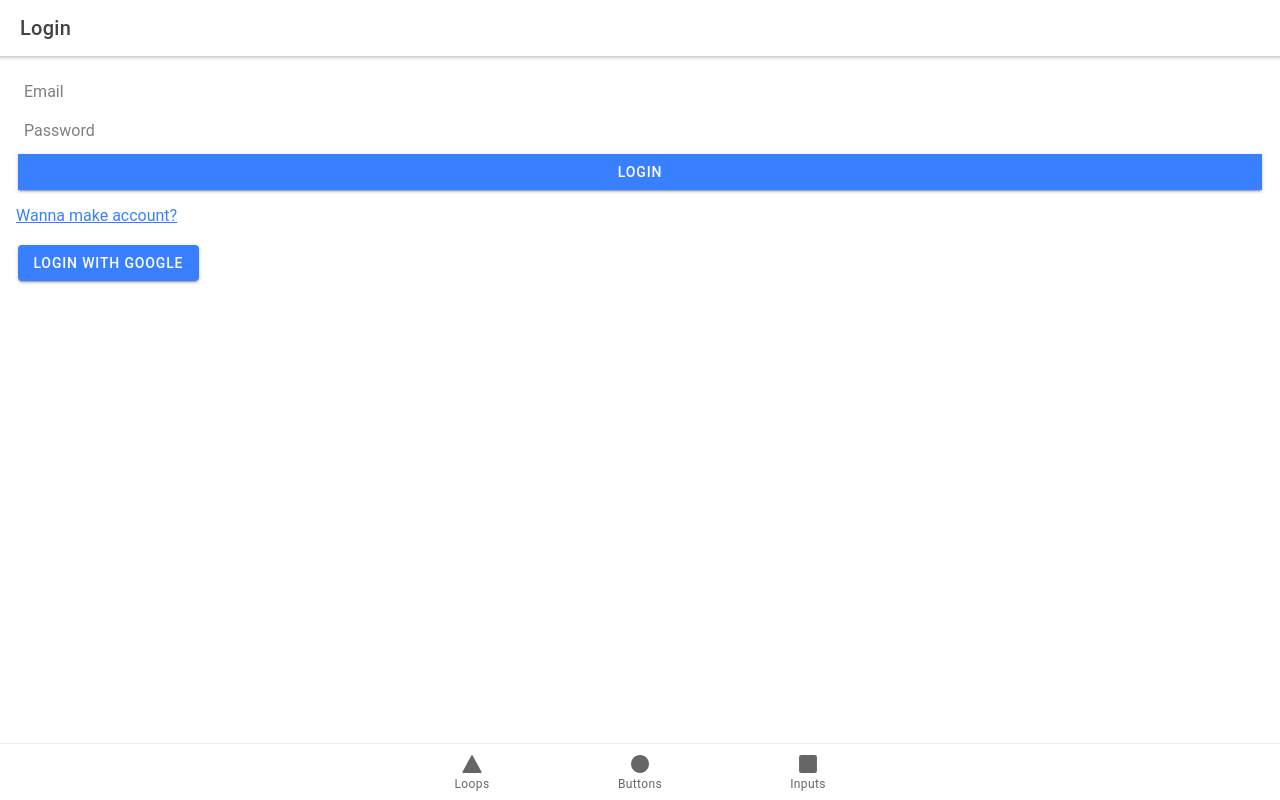
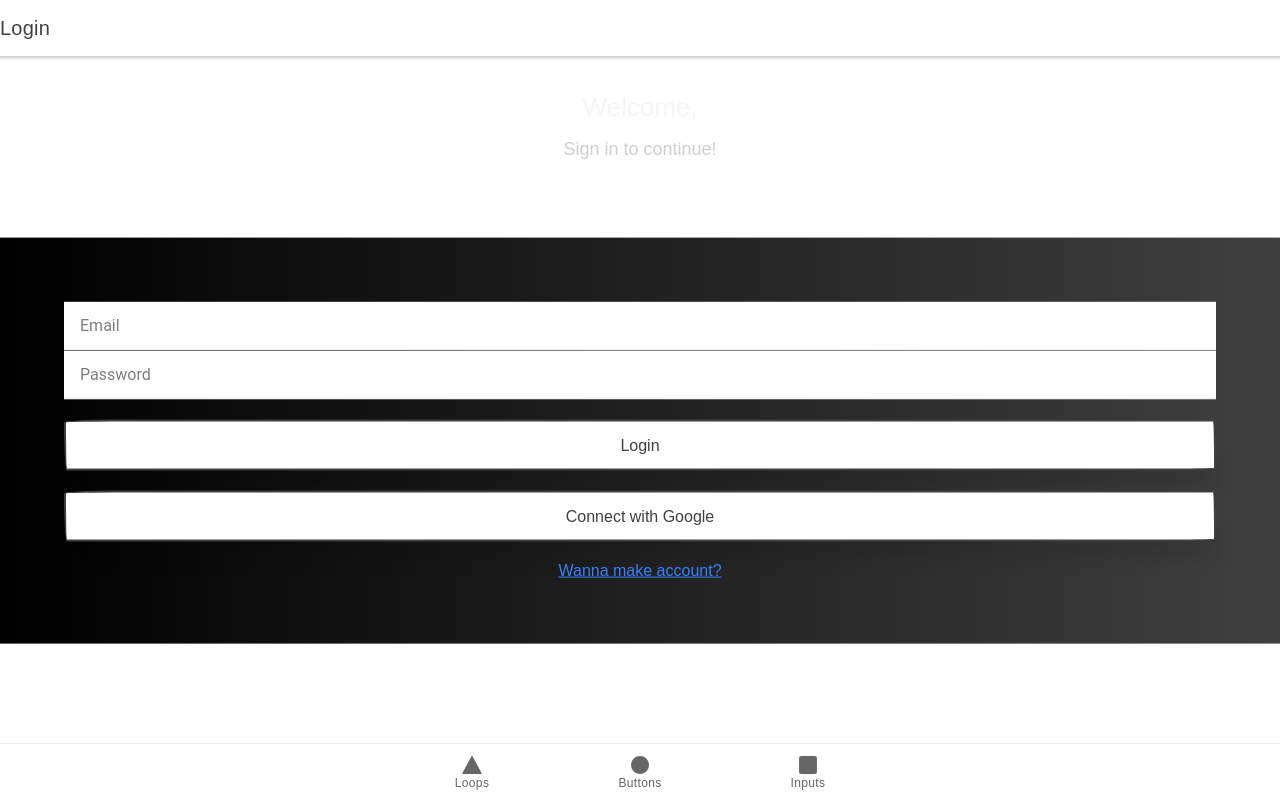
Before and after one commit to jevgenix/Task-app-React, a React (Create React App) app: page /login in a window 1280 px wide. Built offline with nearby package versions, Linux system fonts and the light colour scheme; no server answers.

Commit message:
css styling added to login/register pages

```diff
--- /dev/null
+++ b/src/pages/Login.css
@@ -0,0 +1,97 @@
+* {
+  margin: 0;
+  padding: 0;
+  font-family: "Poppins", sans-serif;
+}
+
+h1 {
+  color: whitesmoke;
+  margin-top: 15%;
+  margin-bottom: 10px;
+  font-size: 32px;
+  font-weight: 700;
+}
+
+h5 {
+  color: #cfcfcf;
+  font-weight: 500;
+}
+
+.message {
+  text-align: center;
+}
+
+.form {
+  width: 100%;
+  padding: 4rem;
+  position: absolute;
+  top: 50%;
+  left: 50%;
+  transform: translate(-50%, -40%);
+  background-image: linear-gradient(to right, #000000, #404040);
+  text-align: center;
+}
+
+.form-field.input {
+  border: 0;
+  background: none;
+  display: block;
+  margin: 20px auto;
+  text-align: center;
+  border: 2px solid #d6eaf8;
+  padding: 14px 10px;
+  width: 200px;
+  outline: none;
+  color: white;
+  border-radius: 24px;
+  transition: 0.25s;
+}
+
+.connect {
+  width: 100%;
+  align-self: center;
+  background-color: #fff;
+  background-image: none;
+  background-position: 0 90%;
+  background-repeat: repeat no-repeat;
+  background-size: 4px 3px;
+  border-radius: 15px 225px 255px 15px 15px 255px 225px 15px;
+  border-style: solid;
+  border-width: 2px;
+  box-shadow: rgba(0, 0, 0, 0.2) 15px 28px 25px -18px;
+  box-sizing: border-box;
+  color: #41403e;
+  cursor: pointer;
+  display: inline-block;
+  font-family: Neucha, sans-serif;
+  font-size: 1rem;
+  line-height: 23px;
+  outline: none;
+  padding: 0.75rem;
+  text-decoration: none;
+  transition: all 235ms ease-in-out;
+  border-bottom-left-radius: 15px 255px;
+  border-bottom-right-radius: 225px 15px;
+  border-top-left-radius: 255px 15px;
+  border-top-right-radius: 15px 225px;
+  user-select: none;
+  -webkit-user-select: none;
+  touch-action: manipulation;
+}
+
+.connect {
+  margin-top: 20px;
+}
+
+.connect:hover {
+  box-shadow: rgba(0, 0, 0, 0.3) 2px 8px 8px -5px;
+  transform: translate3d(0, 2px, 0);
+}
+
+.connect:focus {
+  box-shadow: rgba(0, 0, 0, 0.3) 2px 8px 4px -6px;
+}
+
+.makeNewAcc {
+  margin-top: 20px;
+}
--- a/src/pages/Login.tsx
+++ b/src/pages/Login.tsx
@@ -1,3 +1,4 @@
+import "./Login.css";
 import { useState, useContext } from "react";
 import {
   IonContent,
@@ -8,7 +9,10 @@ import {
   IonInput,
   IonButton,
   IonLoading,
+  IonLabel,
+  IonItem,
 } from "@ionic/react";
+
 import { Link } from "react-router-dom";
 import firebase from "../firebaseConfig";
 import {
@@ -103,28 +107,41 @@ const Login: React.FC = () => {
       {/* Loader */}
       {busy && <IonLoading message="" duration={0} isOpen={busy} />}
       <IonContent className="ion-padding">
+        <div className="message">
+          <h1>Welcome,</h1>
+          <h5>Sign in to continue!</h5>
+        </div>
+        {/* */}
+        <div className="form">
+          <IonItem className="form-field">
             <IonInput
+              className="input"
               placeholder="Email"
               value={email}
               onIonChange={handleLoginInputChange}
             ></IonInput>
+          </IonItem>
+          <IonItem className="form-field">
             <IonInput
+              className="ion-input"
               placeholder="Password"
               type="password"
               value={password}
               onIonChange={handlePwdInputChange}
             ></IonInput>
-
-        <IonButton expand="full" onClick={login}>
+          </IonItem>
+          <div className="buttons">
+            <button className="connect" onClick={login}>
               Login
-        </IonButton>
-
-        <p>
+            </button>
+            <button className="connect" onClick={() => loginWithGoogle(auth)}>
+              Connect with Google
+            </button>
+          </div>
+          <p className="makeNewAcc">
             <Link to="/register">Wanna make account?</Link>
           </p>
-        <IonButton onClick={() => loginWithGoogle(auth)}>
-          Login with Google
-        </IonButton>
+        </div>
       </IonContent>
     </IonPage>
   );
--- /dev/null
+++ b/src/pages/Register.css
@@ -0,0 +1,93 @@
+* {
+  margin: 0;
+  padding: 0;
+  font-family: "Poppins", sans-serif;
+}
+
+h1 {
+  color: whitesmoke;
+  margin-top: 15%;
+  margin-bottom: 10px;
+  font-size: 32px;
+  font-weight: 700;
+}
+
+h5 {
+  color: #cfcfcf;
+  font-weight: 600;
+}
+
+.form {
+  width: 100%;
+  padding: 4rem;
+  position: absolute;
+  top: 50%;
+  left: 50%;
+  transform: translate(-50%, -50%);
+  background-image: linear-gradient(to right, #000000, #404040);
+  text-align: center;
+}
+
+.form-field.input {
+  border: 0;
+  background: none;
+  display: block;
+  margin: 20px auto;
+  text-align: center;
+  border: 2px solid #d6eaf8;
+  padding: 14px 10px;
+  width: 200px;
+  outline: none;
+  color: white;
+  border-radius: 24px;
+  transition: 0.25s;
+}
+
+.connect {
+  width: 100%;
+  align-self: center;
+  background-color: #fff;
+  background-image: none;
+  background-position: 0 90%;
+  background-repeat: repeat no-repeat;
+  background-size: 4px 3px;
+  border-radius: 15px 225px 255px 15px 15px 255px 225px 15px;
+  border-style: solid;
+  border-width: 2px;
+  box-shadow: rgba(0, 0, 0, 0.2) 15px 28px 25px -18px;
+  box-sizing: border-box;
+  color: #41403e;
+  cursor: pointer;
+  display: inline-block;
+  font-family: Neucha, sans-serif;
+  font-size: 1rem;
+  line-height: 23px;
+  outline: none;
+  padding: 0.75rem;
+  text-decoration: none;
+  transition: all 235ms ease-in-out;
+  border-bottom-left-radius: 15px 255px;
+  border-bottom-right-radius: 225px 15px;
+  border-top-left-radius: 255px 15px;
+  border-top-right-radius: 15px 225px;
+  user-select: none;
+  -webkit-user-select: none;
+  touch-action: manipulation;
+}
+
+.connect {
+  margin-top: 20px;
+}
+
+.connect:hover {
+  box-shadow: rgba(0, 0, 0, 0.3) 2px 8px 8px -5px;
+  transform: translate3d(0, 2px, 0);
+}
+
+.connect:focus {
+  box-shadow: rgba(0, 0, 0, 0.3) 2px 8px 4px -6px;
+}
+
+.makeNewAcc {
+  margin-top: 20px;
+}
--- a/src/pages/Register.tsx
+++ b/src/pages/Register.tsx
@@ -8,6 +8,7 @@ import {
   IonInput,
   IonButton,
   IonLoading,
+  IonItem,
 } from "@ionic/react";
 
 import firebase from "../firebaseConfig";
@@ -115,39 +116,54 @@ const Register: React.FC = () => {
       {/* Loader */}
       {busy && <IonLoading message="" duration={0} isOpen={busy} />}
       <IonContent className="ion-padding">
+        <div className="form">
+          <IonItem className="form-field">
             <IonInput
-          placeholder="username"
+              className="input"
+              placeholder="Username"
               value={username}
               onIonChange={handleUsernameChange}
             ></IonInput>
+          </IonItem>
 
+          <IonItem className="form-field">
             <IonInput
-          placeholder="email"
+              className="input"
+              placeholder="Email"
               type="email"
               pattern="[a-z0-9._%+-]+@[a-z0-9.-]+\.[a-z]{2,4}$"
               value={email}
               onIonChange={handleEmailChange}
             ></IonInput>
+          </IonItem>
 
+          <IonItem className="form-field">
             <IonInput
-          placeholder="password"
+              className="input"
+              placeholder="Password"
               type="password"
               value={password}
               onIonChange={handlePasswordChange}
             ></IonInput>
+          </IonItem>
+
+          <IonItem className="form-field">
             <IonInput
-          placeholder="confirm password"
+              className="input"
+              placeholder="Confirm Password"
               type="password"
               value={confirmPassword}
               onIonChange={handleConfirmPasswordChange}
             ></IonInput>
+          </IonItem>
 
-        <IonButton expand="full" onClick={register}>
+          <button className="connect" onClick={register}>
             Register
-        </IonButton>
-        <p>
+          </button>
+          <p className="makeNewAcc">
             <Link to="/login">Back to login</Link>
           </p>
+        </div>
       </IonContent>
     </IonPage>
   );
```
Also changed, not shown: src/theme/variables.css (+22 -23 lines). Lines whose indentation alone changed are shown as unchanged.
